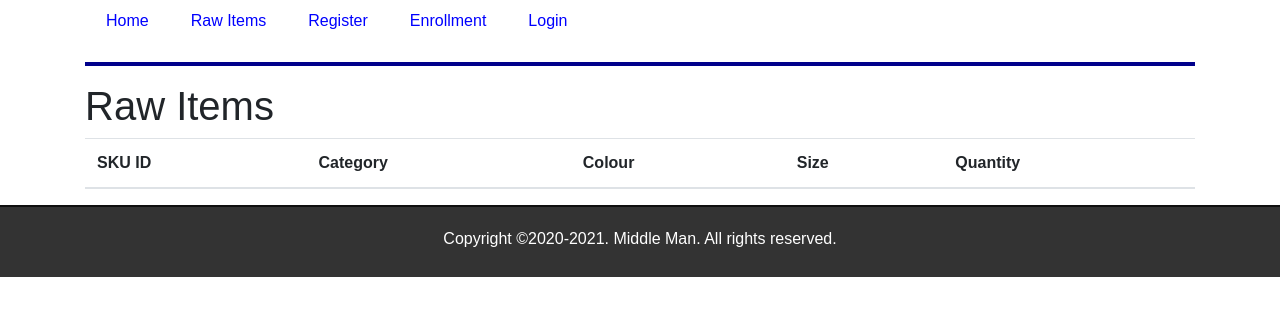
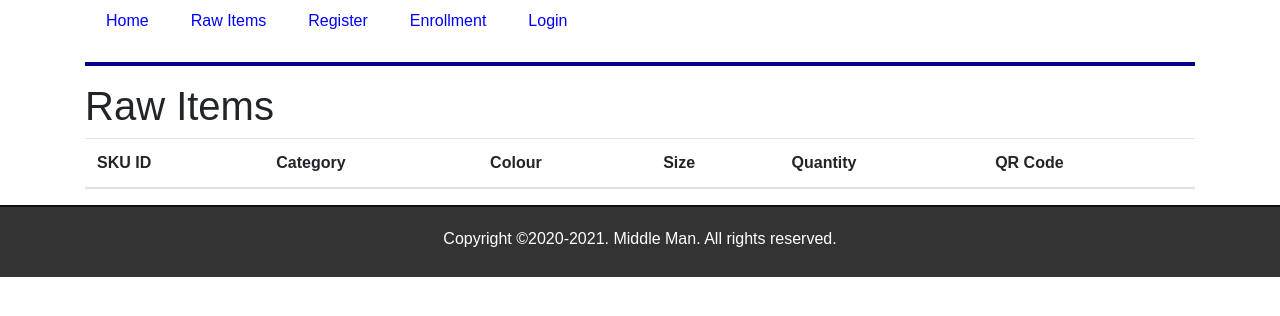
Before and after one commit to shravantawri/Middleman, a Flask app: page /items/raw in a window 1280 px wide. Shown: the part 277-593 px from the top of the page. Run offline with Flask 2, Linux system fonts and the light colour scheme; data that the repository does not hold is empty; some libraries are stand-ins or nearby versions.

Commit message:
feat: Add QR code

```diff
--- a/application/__init__.py
+++ b/application/__init__.py
@@ -8,6 +8,8 @@ from flask_sqlalchemy import SQLAlchemy
 
 app.config['SQLALCHEMY_DATABASE_URI'] = "postgresql://middleman@localhost/middleman_development"
 app.config['SQLALCHEMY_TRACK_MODIFICATIONS'] = False
+app.config['QR_CODE_FOLDER'] = '/Users/kritika/my_projects/middleman2/application/static/images'
+
 
 db = SQLAlchemy()
 
--- a/application/routes.py
+++ b/application/routes.py
@@ -2,6 +2,8 @@ from application import app, models, db
 from flask import render_template, request, json, Response, jsonify, redirect, flash, url_for
 from application.models import User, RawItem, Enrollment
 from application.forms import LoginForm, RegistrationForm
+
+import os
 
 
 @app.route("/")
@@ -143,3 +145,27 @@ def get_by_id(id_):
         return jsonify(user.serialize())
     except Exception as e:
         return(str(e))
+
+
+@app.route("/qr_code/<sku_id>", methods=['GET'])
+def get_qr_code(sku_id):
+    # Import QRCode from pyqrcode
+    import pyqrcode
+    import png
+    from pyqrcode import QRCode
+
+    # Generate QR code
+    url = pyqrcode.create(sku_id)
+
+    # Create and save the svg file naming "myqr.svg"
+    # url.svg("myqr.svg", scale=8)
+
+    # Create and save the png file naming "myqr.png"
+    url.png(os.path.join(
+        app.config['QR_CODE_FOLDER'], sku_id + '.png'), scale=6)
+    # buffer = io.BytesIO()
+    # url.png(buffer)
+
+    # print(list(buffer.getvalue()))
+
+    return redirect(url_for('static', filename='images/'+sku_id + '.png'), code=301)
--- a/application/templates/raw_items.html
+++ b/application/templates/raw_items.html
@@ -12,6 +12,7 @@
                 <th scope="col">Colour</th>
                 <th scope="col">Size</th>
                 <th scope="col">Quantity</th>
+                <th scope="col">QR Code</th>
                 <!-- <th scope="col">QR Code</th> -->
             </tr>
         </thead>
@@ -24,6 +25,7 @@
                 <td>{{ data["colour"] }}</td>
                 <td>{{ data["size"] }}</td>
                 <td>{{ data["quantity"] }}</td>
+                <td><img src="{{ url_for('get_qr_code', sku_id=data['sku_id'])}}"></td>
                 <td>
                     <form action="{{url_for('enrollment')}}" method="POST">
                         <input type="hidden" name="courseID" value="{{data['sku_id']}}">
--- a/requirements.txt
+++ b/requirements.txt
@@ -22,6 +22,8 @@ Mako==1.1.5
 MarkupSafe==2.0.1
 passlib==1.7.4
 psycopg2-binary==2.9.1
+pypng==0.0.21
+PyQRCode==1.2.1
 python-dotenv==0.19.1
 pytz==2021.3
 speaklater==1.3
```
